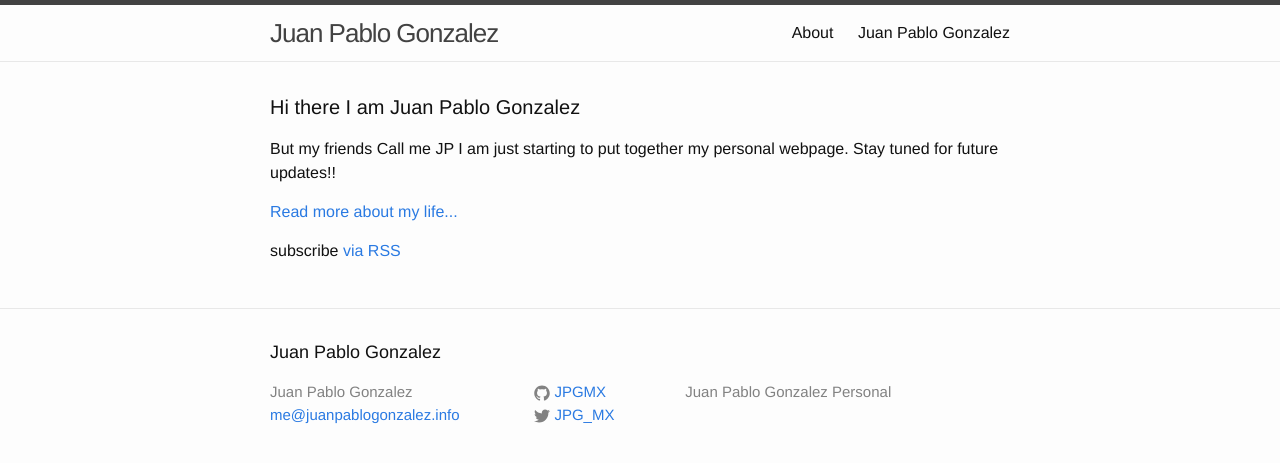
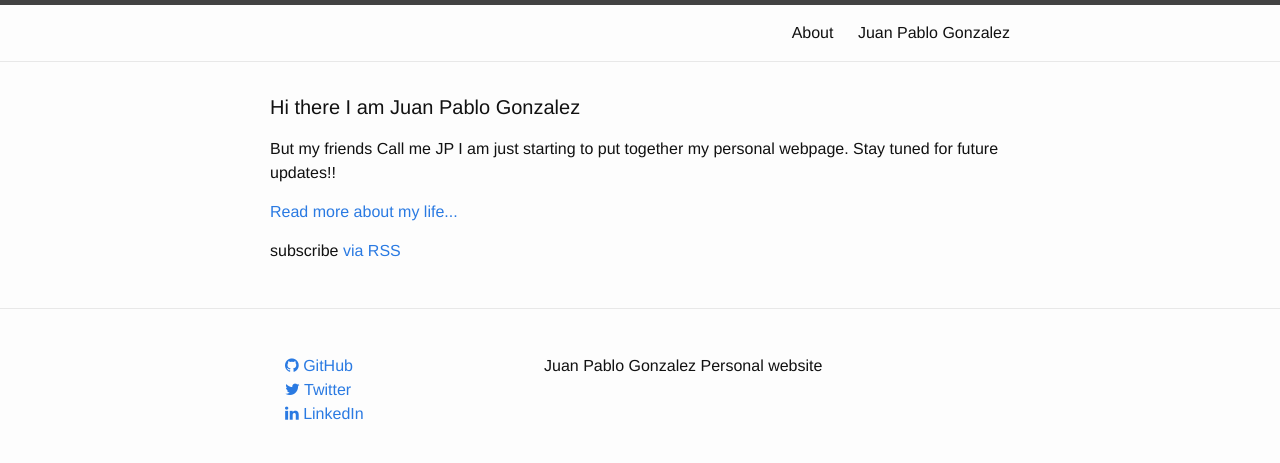
Before and after one commit to JPGMX/JPGMX.github.io, a Jekyll site: the page built from index.html, in a window 1280 px wide. Shown: the top 463 px of the page. Built offline with Jekyll 4.4.1, drawn with Linux system fonts in a browser that asks for light colours; nearby versions of some CDN libraries.

Commit message:
added linkedin link and awesome fonts

```diff
--- a/_config.yml
+++ b/_config.yml
@@ -6,14 +6,16 @@
 # 'jekyll serve'. If you change this file, please restart the server process.
 
 # Site settings
-title: Juan Pablo Gonzalez
-email: me@juanpablogonzalez.info
+#title: Juan Pablo Gonzalez
+#email: me@juanpablogonzalez.info
 description: > # this means to ignore newlines until "baseurl:"
- Juan Pablo Gonzalez Personal
+ Juan Pablo Gonzalez Personal website
 baseurl: "" # the subpath of your site, e.g. /blog
 url: "juanpablogonzalez.info" # the base hostname & protocol for your site
 twitter_username: JPG_MX
 github_username:  JPGMX
+linkedin_username: jpgonzal
 
 # Build settings
 markdown: kramdown
+encoding: utf-8
--- a/_includes/footer.html
+++ b/_includes/footer.html
@@ -4,30 +4,43 @@
 
     <h2 class="footer-heading">{{ site.title }}</h2>
 
-    <div class="footer-col-wrapper">
-      <div class="footer-col footer-col-1">
+     <div class="footer-col footer-col-1">
+        <ul class="social-media-list">
+          {% if site.github_username %}
+          <li>
+            <a href="https://github.com/{{ site.github_username }}">
+            <i class="fa fa-github"></i> GitHub
+            </a>
+          </li>
+          {% endif %}
+
+          {% if site.twitter_username %}
+          <li>
+            <a href="https://twitter.com/{{ site.twitter_username }}">
+              <i class="fa fa-twitter"></i> Twitter
+            </a>
+          </li>
+          {% endif %}
+
+          {% if site.linkedin_username %}
+          <li>
+            <a href="https://linkedin.com/in/{{ site.linkedin_username }}">
+            <i class="fa fa-linkedin"></i> LinkedIn
+            </a>
+          </li>
+{% endif %}
+
+        </ul>
+      </div>
+<!--
+ <div class="footer-col-wrapper">
+      <div class="footer-col footer-col-2">
         <ul class="contact-list">
           <li>{{ site.title }}</li>
           <li><a href="mailto:{{ site.email }}">{{ site.email }}</a></li>
         </ul>
       </div>
-
-      <div class="footer-col footer-col-2">
-        <ul class="social-media-list">
-          {% if site.github_username %}
-          <li>
-            {% include icon-github.html username=site.github_username %}
-          </li>
-          {% endif %}
-
-          {% if site.twitter_username %}
-          <li>
-            {% include icon-twitter.html username=site.twitter_username %}
-          </li>
-          {% endif %}
-        </ul>
-      </div>
-
+-->
       <div class="footer-col footer-col-3">
         <p>{{ site.description }}</p>
       </div>
--- a/_includes/head.html
+++ b/_includes/head.html
@@ -10,3 +10,4 @@
   <link rel="canonical" href="{{ page.url | replace:'index.html','' | prepend: site.baseurl | prepend: site.url }}">
   <link rel="alternate" type="application/rss+xml" title="{{ site.title }}" href="{{ "/feed.xml" | prepend: site.baseurl | prepend: site.url }}">
 </head>
+<link rel="stylesheet" href="//maxcdn.bootstrapcdn.com/font-awesome/4.3.0/css/font-awesome.min.css">
--- /dev/null
+++ b/_includes/icon-linkedin.html
@@ -0,0 +1 @@
+<a href="https://www.linkedin.com/in/{{ include.username }}"><span class="icon icon--linkedin">{% include icon-linkedin.svg %}</span><span class="username">{{ include.username }}</span></a>
--- /dev/null
+++ b/_includes/linkedin.html
@@ -0,0 +1 @@
+<a href="https://www.linkedin.com/in/{{ include.username }}"><span class="icon icon--linkedin">{% include icon-linkedin.svg %}</span><span class="username">{{ include.username }}</span></a>
```
Also changed, not shown: _includes/icon-linkedin.svg (added).
